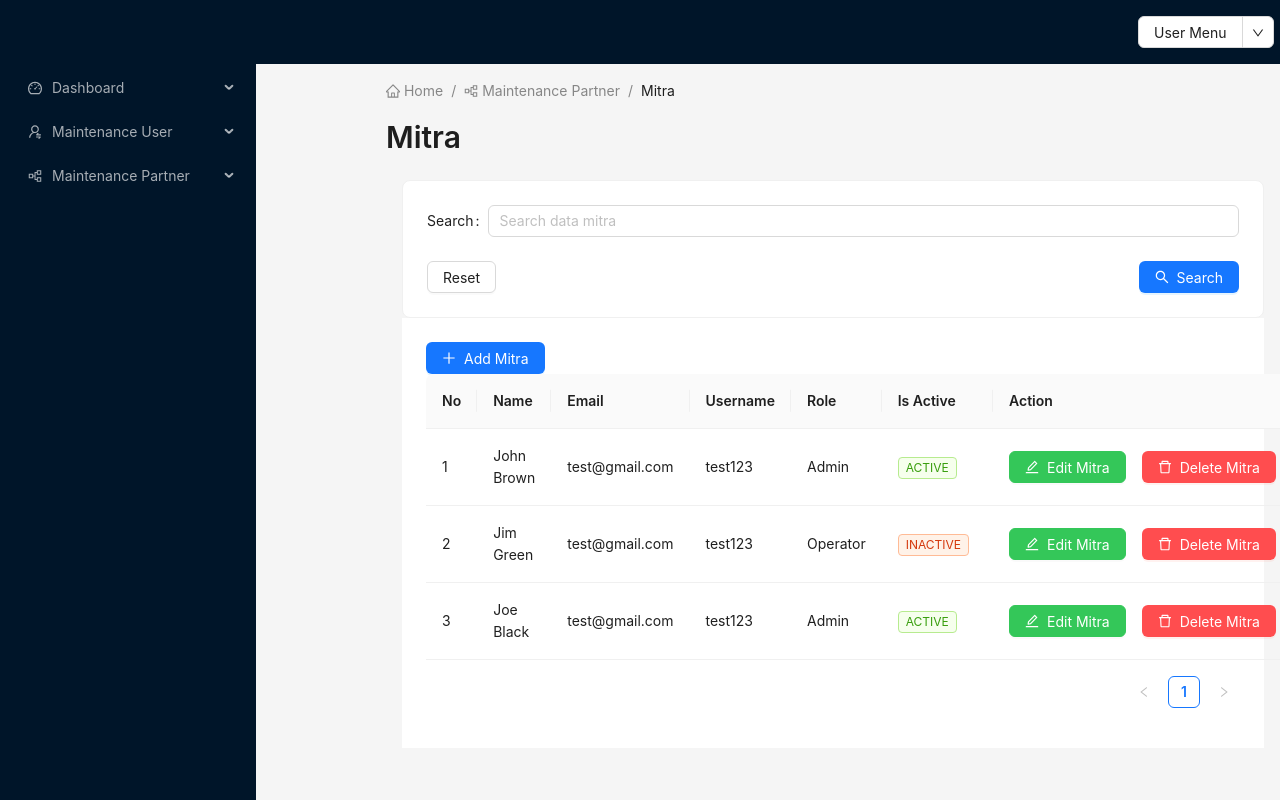
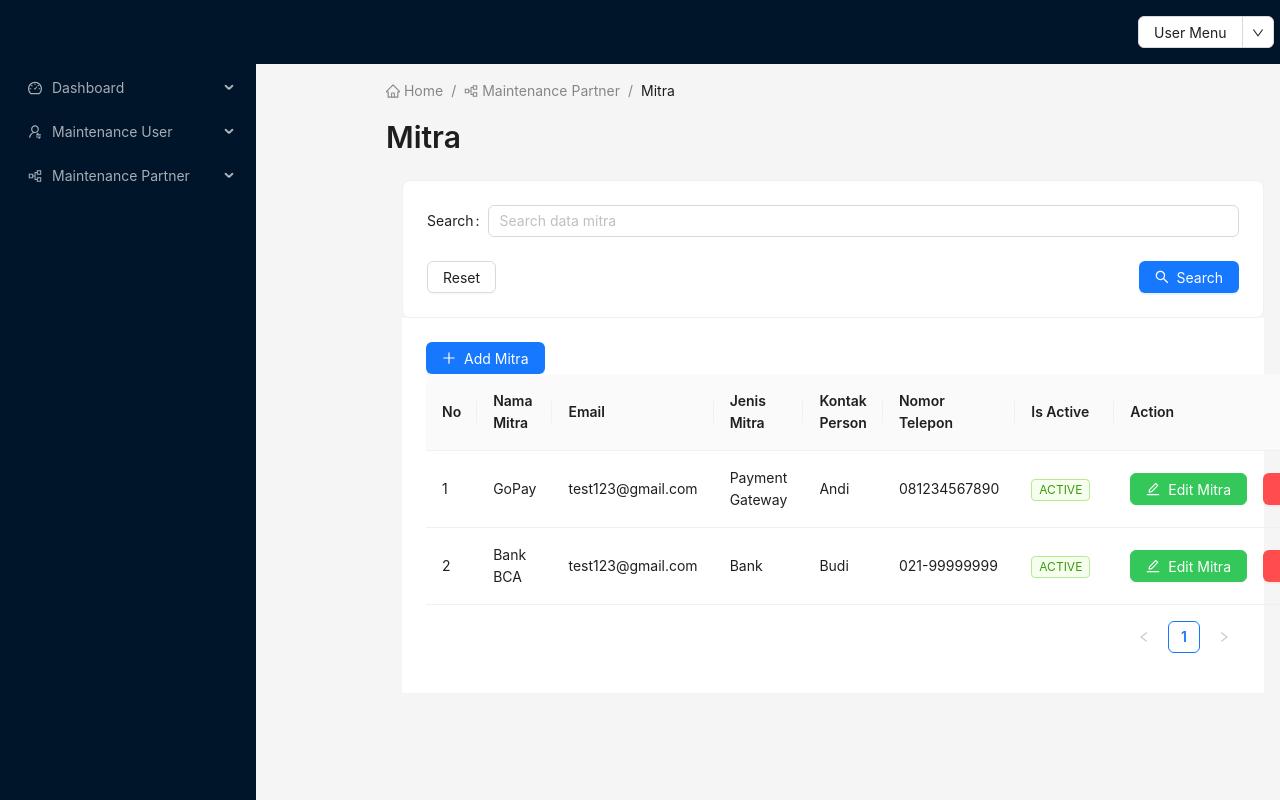
Before and after one commit to rezamf17/next-web-admin, a Next.js app: page /mitra in a window 1280 px wide. Built offline with nearby package versions, Linux system fonts and the light colour scheme.

Commit message:
isi table mitra

```diff
--- a/src/pages/mitra/index.jsx
+++ b/src/pages/mitra/index.jsx
@@ -35,9 +35,9 @@ const App = () => {
       key: "no",
     },
     {
-      title: "Name",
-      dataIndex: "name",
-      key: "name",
+      title: "Nama Mitra",
+      dataIndex: "nama_mitra",
+      key: "nama_mitra",
       render: (text) => <a>{text}</a>,
     },
     {
@@ -46,14 +46,19 @@ const App = () => {
       key: "email",
     },
     {
-      title: "Username",
-      dataIndex: "username",
-      key: "username",
+      title: "Jenis Mitra",
+      dataIndex: "jenis_mitra",
+      key: "jenis_mitra",
     },
     {
-      title: "Role",
-      dataIndex: "role",
-      key: "role",
+      title: "Kontak Person",
+      dataIndex: "kontak_person",
+      key: "kontak_person",
+    },
+    {
+      title: "Nomor Telepon",
+      dataIndex: "nomor_telepon",
+      key: "nomor_telepon",
     },
     {
       title: "Is Active",
@@ -97,28 +102,27 @@ const App = () => {
     {
       key: "1",
       no: "1",
-      name: "John Brown",
-      email: "test@gmail.com",
-      role: "Admin",
-      username: "test123",
+      mitra_id: "PG001",
+      nama_mitra: "GoPay",
+      jenis_mitra: "Payment Gateway",
+      kontak_person: "Andi",
+      nomor_telepon: "081234567890",
+      email: "test123@gmail.com",
+      website: "gopay.co.id",
+      created : "2022-11-01",
       isActive: "I",
     },
     {
       key: "2",
       no: "2",
-      name: "Jim Green",
-      email: "test@gmail.com",
-      role: "Operator",
-      username: "test123",
-      isActive: "A",
-    },
-    {
-      key: "3",
-      no: "3",
-      name: "Joe Black",
-      role: "Admin",
-      email: "test@gmail.com",
-      username: "test123",
+      mitra_id: "B001",
+      nama_mitra: "Bank BCA",
+      jenis_mitra: "Bank",
+      kontak_person: "Budi",
+      nomor_telepon: "021-99999999",
+      email: "test123@gmail.com",
+      website: "bca.co.id",
+      created : "2022-12-15",
       isActive: "I",
     },
   ];
```
